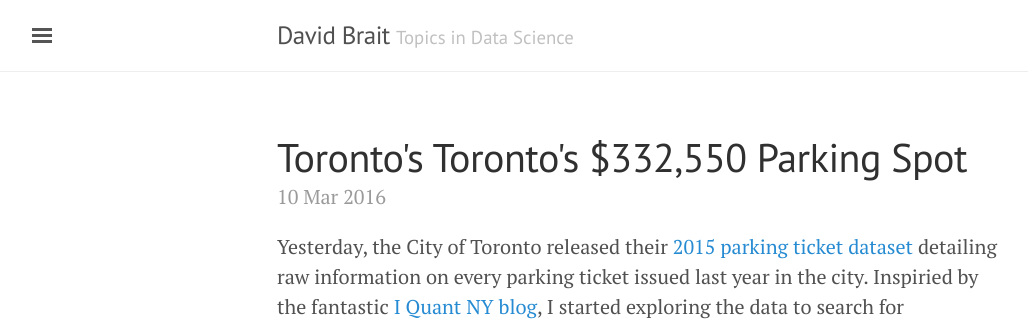
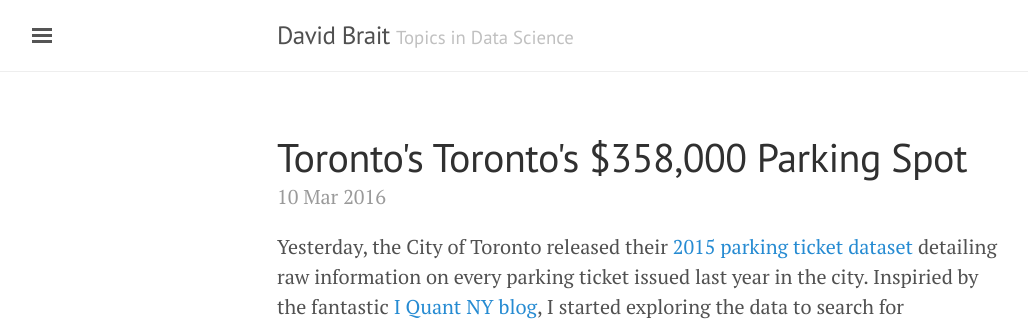
Before and after one commit to dbrait/dbrait-blog, a Jekyll site: the page built from _posts/2016-03-10-Toronto's $358,000 Parking Spot.md, in a window 1280 px wide and 900 px high. Shown: the top 327 px of the window, without its empty margins (3-1031 px from the left). Built offline with Jekyll 4.4.1, drawn with Linux system fonts in a browser that asks for light colours.

Commit message:
Update 2016-03-10-Toronto's $358,000 Parking Spot.md

```diff
--- a/_posts/2016-03-10-Toronto's $358,000 Parking Spot.md
+++ b/_posts/2016-03-10-Toronto's $358,000 Parking Spot.md
@@ -1,6 +1,6 @@
 ---
 layout: post
-title: "Toronto's Toronto's $332,550 Parking Spot"
+title: "Toronto's Toronto's $358,000 Parking Spot"
 date: 2016-03-10
 comments: True
 ---
```
